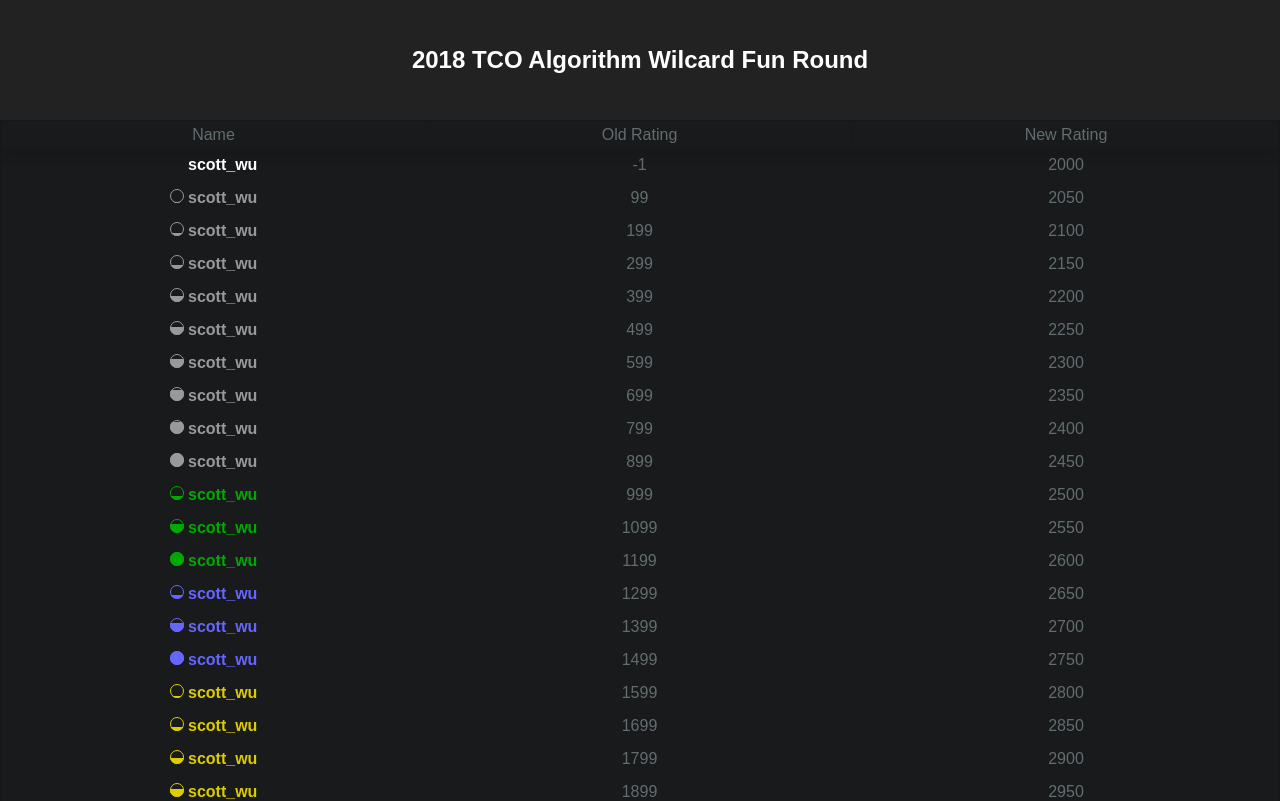
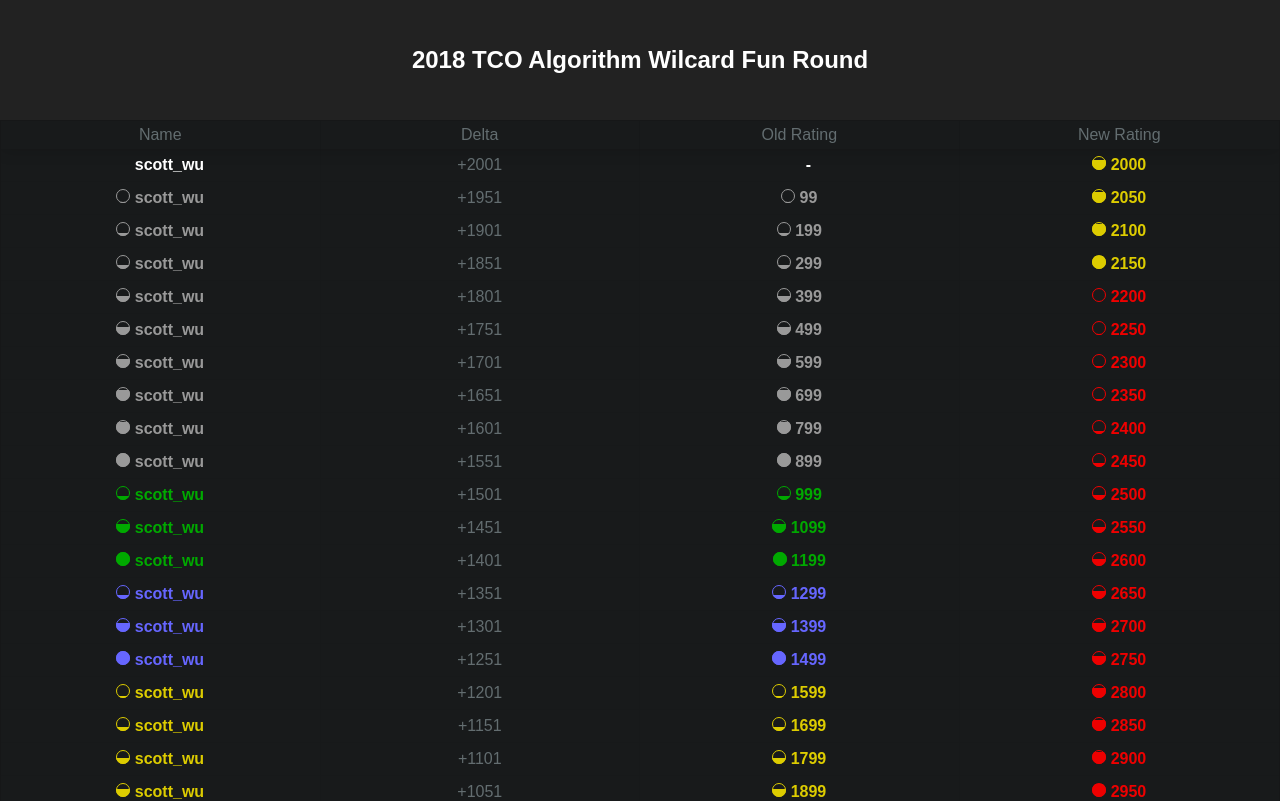
Before and after one commit to stevenhao/tc-predictor, a React (Create React App) app in the folder react-ui/: page / in a window 1280 px wide. Shown: the top 801 px of the page. Built offline with nearby package versions, Linux system fonts and the light colour scheme; no server answers.

Commit message:
Refactor RatingIcon

```diff
--- a/react-ui/src/RatingIcon.js
+++ b/react-ui/src/RatingIcon.js
@@ -38,7 +38,7 @@
   }
 }
 
-export default function RatingIcon(props) {
+export const RatingBubble = function(props) {
   const { color, progress } = getRatingColor(props.rating);
 
   return (
@@ -66,3 +66,10 @@
   const {color} = getRatingColor(props.rating);
   return <span style={{color: RATING_HEX_COLORS[color], fontWeight: "bold"}}> {props.value} </span>
 }
+
+export default function RatingIcon(props) {
+  return <span>
+    {props.showBubble && <RatingBubble rating={props.rating} />}
+    {props.value && <RatingText rating={props.rating} value={props.value} />}
+  </span>
+}
--- a/react-ui/src/RatingTable.js
+++ b/react-ui/src/RatingTable.js
@@ -17,17 +17,37 @@
       Cell: props => (
         <span className="username">
           <a href={getProfileLink(props.value.name)}>
-            <RatingIcon rating={props.value.oldRating} />
-            <RatingText rating={props.value.oldRating} value={props.value.name} />
+            <RatingIcon rating={props.value.oldRating} value={props.value.name} showBubble={true} />
           </a>
         </span>
       ),
     }, {
+      id: 'delta',
+      Header: 'Delta',
+      accessor: d => d,
+      Cell: props => (
+        <span className="delta">
+          {props.value.newRating > props.value.oldRating ? "+" + (props.value.newRating - props.value.oldRating) : props.value.newRating - props.value.oldRating}
+        </span>
+      )
+    }, {
+      id: 'oldRating',
       Header: 'Old Rating',
-      accessor: 'oldRating',
+      accessor: d => d,
+      Cell: props => (
+        <span className="rating">
+          <RatingIcon rating={props.value.oldRating} value={props.value.oldRating < 0 ? "-" : props.value.oldRating} showBubble={true}/>
+        </span>
+      )
     }, {
+      id: 'newRating',
       Header: 'New Rating',
-      accessor: 'newRating',
+      accessor: d => d,
+      Cell: props => (
+        <span className="rating">
+          <RatingIcon rating={props.value.newRating} value={props.value.newRating < 0 ? "-" : props.value.newRating} showBubble={true}/>
+        </span>
+      )
     }]
 
     return (
```
